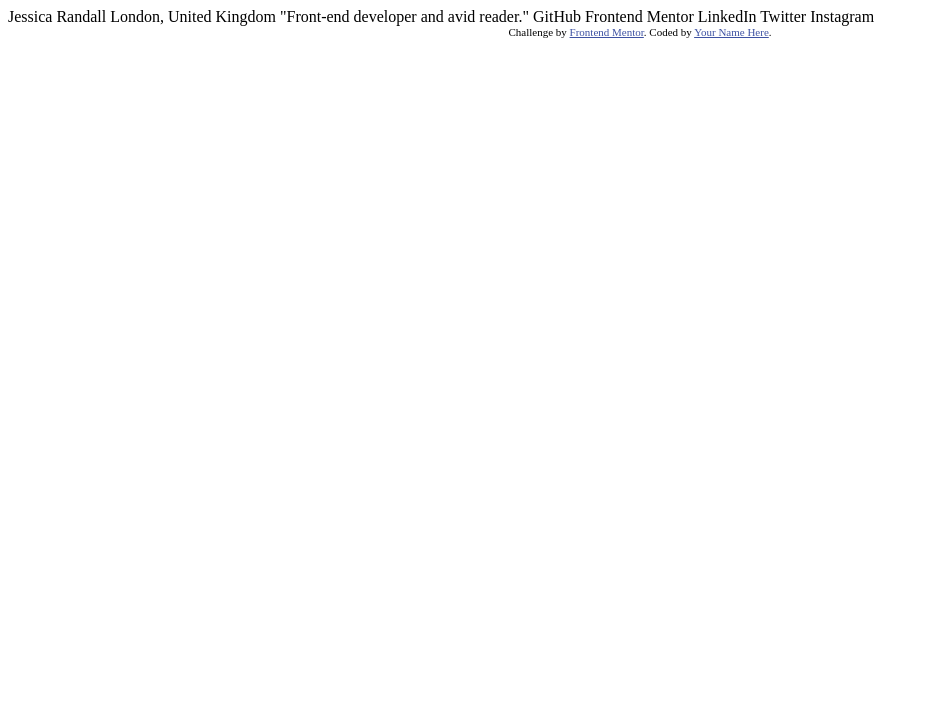
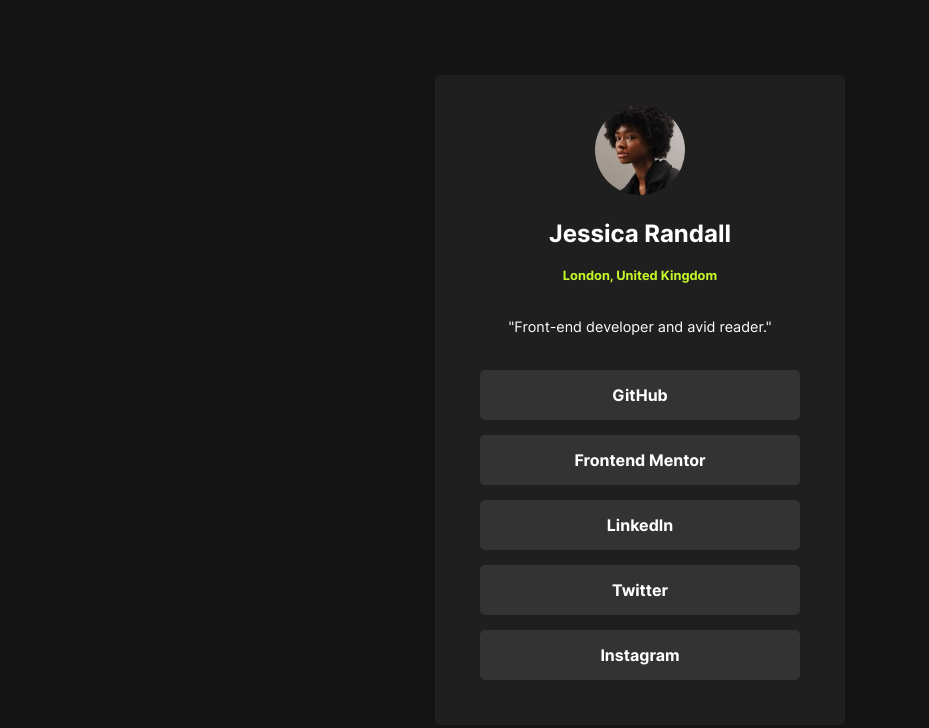
Before and after one commit to AlexiSkyline/Social-links-profile, a plain HTML site: page index.html in a window 1280 px wide. Shown: the whole page, without its empty margins (0-929 px from the left). Drawn offline with Linux system fonts and the light colour scheme.

Commit message:
challenge result

```diff
--- a/index.html
+++ b/index.html
@@ -1,34 +1,38 @@
 <!DOCTYPE html>
 <html lang="en">
+
 <head>
   <meta charset="UTF-8">
-  <meta name="viewport" content="width=device-width, initial-scale=1.0"> <!-- displays site properly based on user's device -->
+  <meta name="viewport" content="width=device-width, initial-scale=1.0">
 
   <link rel="icon" type="image/png" sizes="32x32" href="./assets/images/favicon-32x32.png">
+  <link rel="stylesheet" href="./style.css">
 
   <title>Frontend Mentor | Social links profile</title>
+</head>
 
-  <!-- Feel free to remove these styles or customise in your own stylesheet 👍 -->
-  <style>
-    .attribution { font-size: 11px; text-align: center; }
-    .attribution a { color: hsl(228, 45%, 44%); }
-  </style>
-</head>
 <body>
 
-  Jessica Randall
-  London, United Kingdom
-  "Front-end developer and avid reader."
+  <main>
+    <article class="profile-card">
+      <header>
+        <img src="./assets/images/avatar-jessica.jpeg" alt="Victor Crest" class="profile-image">
+        <h1 class="title-profile">Jessica Randall</h1>
+        <p class="location">London, United Kingdom</p>
+        <p class="bio">"Front-end developer and avid reader."</p>
+      </header>
 
-  GitHub
-  Frontend Mentor
-  LinkedIn
-  Twitter
-  Instagram
+      <nav>
+        <ul class="social-links">
+          <li><a href="#">GitHub</a></li>
+          <li><a href="#">Frontend Mentor</a></li>
+          <li><a href="#">LinkedIn</a></li>
+          <li><a href="#">Twitter</a></li>
+          <li><a href="#">Instagram</a></li>
+        </ul>
+      </nav>
+    </article>
+  </main>
+</body>
 
-  <div class="attribution">
-    Challenge by <a href="https://www.frontendmentor.io?ref=challenge" target="_blank">Frontend Mentor</a>.
-    Coded by <a href="#">Your Name Here</a>.
-  </div>
-</body>
 </html>
--- /dev/null
+++ b/style.css
@@ -0,0 +1,118 @@
+@font-face {
+    font-family: 'Inter';
+    src: url('./assets/fonts/static/Inter-Regular.ttf') format('truetype');
+    font-weight: 400;
+    font-style: normal;
+}
+
+@font-face {
+    font-family: 'Inter';
+    src: url('./assets/fonts/static/Inter-SemiBold.ttf') format('truetype');
+    font-weight: 600;
+    font-style: normal;
+}
+
+@font-face {
+    font-family: 'Inter';
+    src: url('./assets/fonts/static/Inter-Bold.ttf') format('truetype');
+    font-weight: 700;
+    font-style: normal;
+}
+
+:root {
+    --green: hsl(75, 94%, 57%);
+    --white: hsl(0, 0%, 100%);
+    --grey-700: hsl(0, 0%, 20%);
+    --grey-800: hsl(0, 0%, 12%);
+    --grey-900: hsl(0, 0%, 8%);
+    --font-weight-regular: 400;
+    --font-weight-semibold: 600;
+    --font-weight-bold: 700;
+    --radius: 5px;
+    --font-main: 'Inter', sans-serif;
+}
+
+body {
+    background-color:  var(--grey-900);
+    box-sizing: border-box;
+    margin: 0;
+    padding: 0;
+    font-family: var(--font-main), serif;
+    font-size: 16px;
+}
+
+*::after,
+*::before {
+    box-sizing: inherit;
+}
+
+img {
+    max-width: 100%;
+}
+
+main {
+    display: flex;
+    justify-content: center;
+    align-items: center;
+    height: 100vh;
+    color: var(--white);
+}
+
+.profile-card {
+    background-color: var(--grey-800);
+    border-radius: var(--radius);
+    text-align: center;
+    width: 350px;
+    padding: 30px;
+    margin: 20px;
+}
+
+.title-profile {
+    font-weight: var(--font-weight-bold);
+    font-size: 1.5rem;
+}
+
+.location {
+    font-size: 0.8rem;
+    font-weight: var(--font-weight-bold);
+    color: var(--green);
+}
+
+.bio {
+    font-size: 0.9rem;
+    padding: 20px;
+}
+
+.profile-image {
+    border-radius: 50%;
+    height: 90px;
+    width: 90px;
+}
+
+.social-links {
+    list-style: none;
+    margin: 0;
+    padding: 0;
+}
+
+.social-links li {
+    border-radius: var(--radius);
+    background-color: var(--grey-700);
+    margin: 15px;
+    padding: 15px;
+}
+
+.social-links li a {
+    text-decoration: none;
+    color: var(--white);
+    font-weight: var(--font-weight-bold);
+}
+
+.social-links li:hover {
+    background-color: var(--green);
+    transition: background-color 0.3s ease-in-out, color 0.3s ease-in-out;
+}
+
+.social-links li:hover a {
+    color: var(--grey-700);
+}
```
